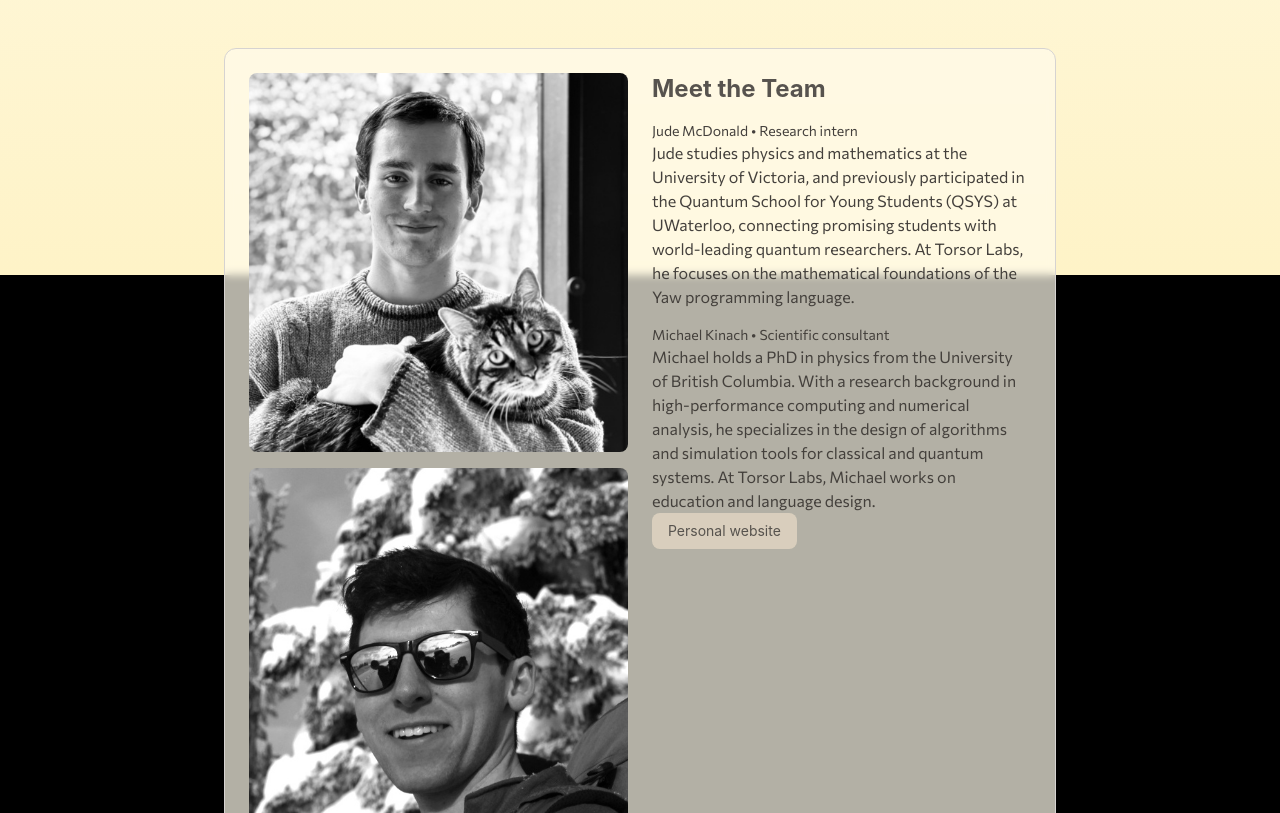
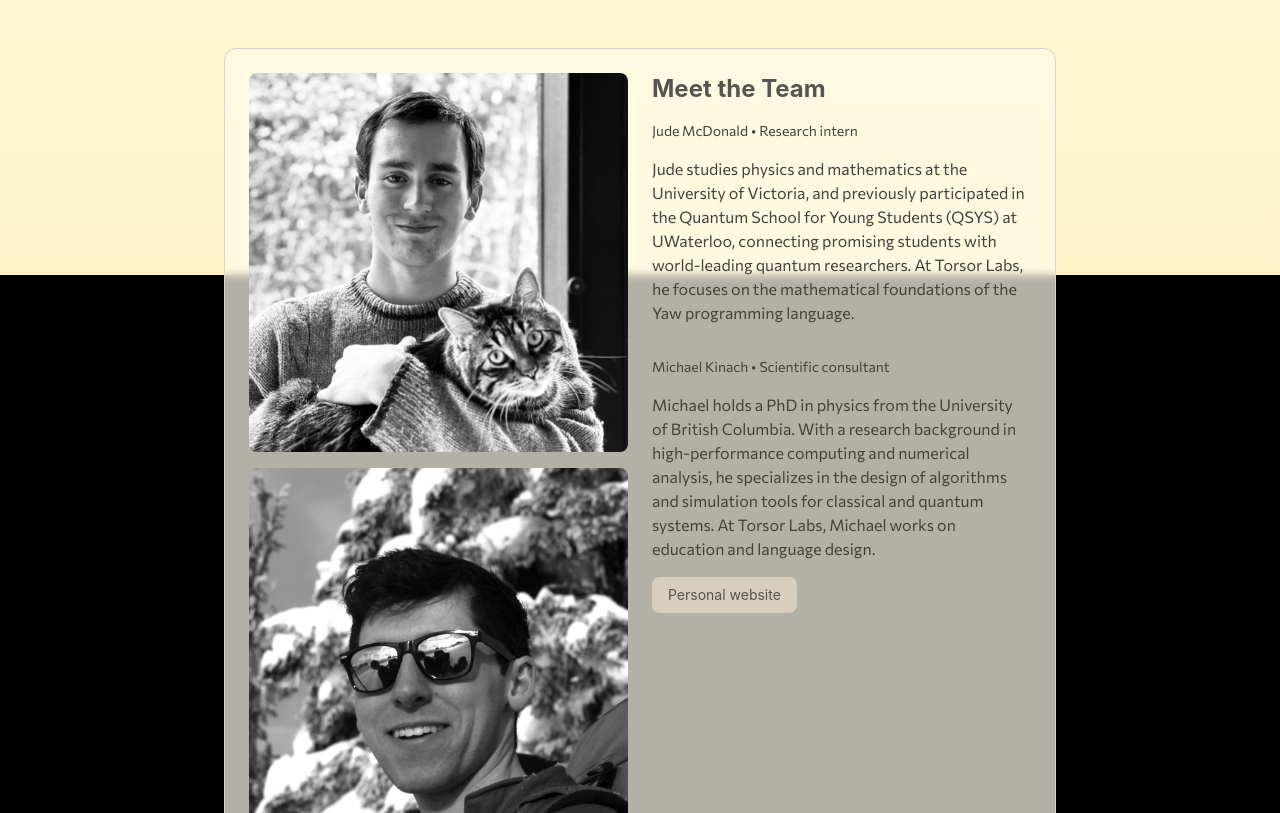
Before and after one commit to torsor-io/torsor-io, a React (Create React App) app: page /#/team in a window 1280 px wide. Shown: the part 525-1338 px from the top of the page. Built offline with nearby package versions, Linux system fonts and the light colour scheme; the HTML template or start-up script is replaced by a standard one.

Commit message:
Update index.js

```diff
--- a/src/components/TeamPage/index.js
+++ b/src/components/TeamPage/index.js
@@ -118,9 +118,6 @@ const TeamPage = ({ isDark, setIsDark, waveState, setWaveState }) => {
                   <h2 className={`text-2xl font-bold ${textColor}`}>
           Meet the Team
       </h2>
-
-  {/* Jude's section */}
-  <div>
                   <p className={`${subtleText} text-sm`}>
           Jude McDonald • Research intern
                   </p>
@@ -128,25 +125,22 @@ const TeamPage = ({ isDark, setIsDark, waveState, setWaveState }) => {
           Jude studies physics and mathematics at the University of Victoria, and previously participated in the Quantum School for Young Students (QSYS) at UWaterloo, connecting promising students with world-leading quantum researchers. At Torsor Labs, he focuses on the mathematical foundations of the Yaw programming language.
                   </p>
                   <div className="flex space-x-4">
-      {/* Jude's buttons if any */}
+
                   </div>
-  </div>
-
-  {/* Mike's section - add margin-top to align with his photo */}
-  <div className="mt-8"> {/* Adjust this value as needed */}
-    <p className={`${subtleText} text-sm`}>
+                  <p className={`${subtleText} text-sm mt-8`}>
           Michael Kinach • Scientific consultant
                   </p>
                   <p className={`${subtleText}`}>
           Michael holds a PhD in physics from the University of British Columbia. With a research background in high-performance computing and numerical analysis, he specializes in the design of algorithms and simulation tools for classical and quantum systems. At Torsor Labs, Michael works on education and language design.
                   </p>
                   <div className="flex space-x-4">
+
                       <a href="https://kinach.ca/"
                       className={`${buttonBg} ${textColor} px-4 py-2 rounded-lg transition-colors text-sm`}
                     >
                       Personal website
       </a>
-    </div>
+
                   </div>
                 </div>
               </div>
```
Lines whose indentation alone changed are shown as unchanged.
